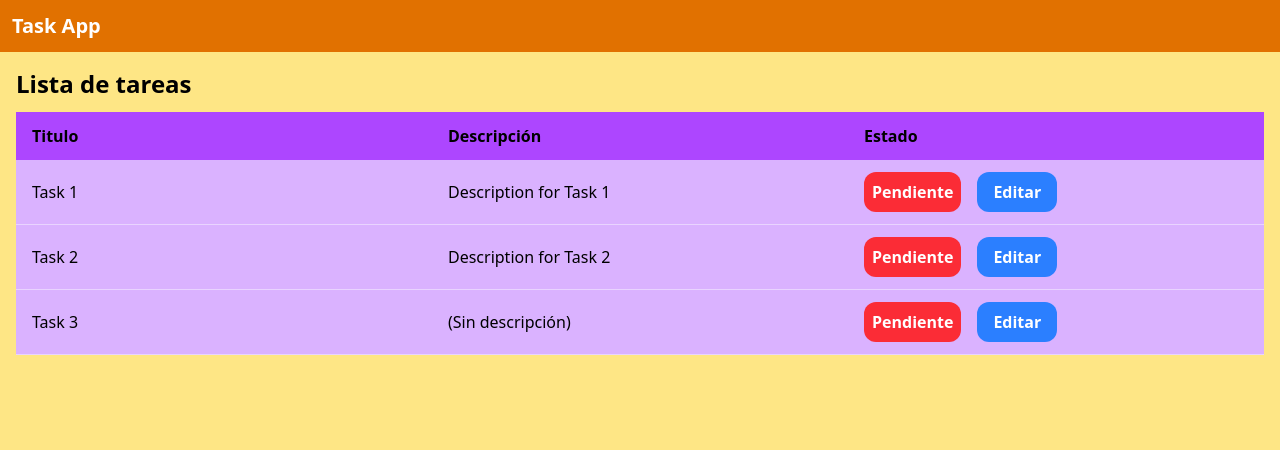
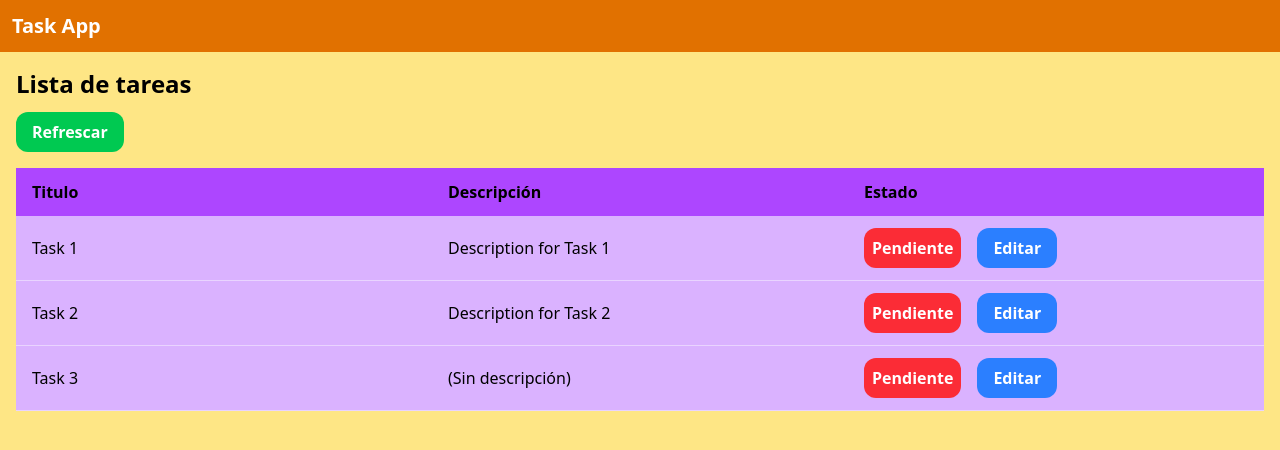
Before and after one commit to walesp3982/task-app, an Angular app: page / in a window 1280 px wide. Shown: the top 450 px of the page. Built offline with nearby package versions, Linux system fonts and the light colour scheme.

Commit message:
add refresh button

```diff
--- a/src/app/list-task/list-task.html
+++ b/src/app/list-task/list-task.html
@@ -1,3 +1,6 @@
+<button class="mb-4 rounded-xl bg-green-500 hover:bg-green-700 text-white font-bold py-2 px-4" (click)="refresh()">
+    Refrescar
+</button>
 <table class="table-fixed w-full border-collapse cursor-default">
     <thead class="text-left bg-purple-500">
         <tr>
--- a/src/app/list-task/list-task.ts
+++ b/src/app/list-task/list-task.ts
@@ -1,6 +1,5 @@
 import { Component, inject, output } from '@angular/core';
 import { Task, TaskRepositoryInterface } from '../../repository/interface';
-import { TaskRepositoryHttp } from '../../repository/http';
 import { TaskRepositoryMemory } from '../../repository/memory';
 
 @Component({
@@ -13,7 +12,6 @@ import { TaskRepositoryMemory } from '../../repository/memory';
 export class ListTask {
   taskService: TaskRepositoryInterface = inject(TaskRepositoryMemory);
   tasks: Task[] = [];
-  updateTask: number | null = null;
   changeUpdateTask = output<number>();
 
   updateActualTask(id: number) {
@@ -38,4 +36,11 @@ export class ListTask {
       this.tasks = tasks;
     });
   }
+
+  refresh() {
+    console.log('Refreshing task list');
+    this.taskService.getAllTasks().subscribe((tasks) => {
+      this.tasks = tasks;
+    });
+  }
 }
```
